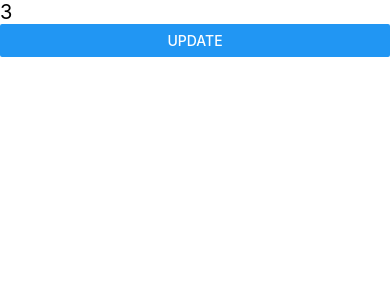
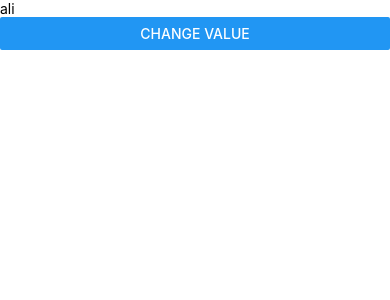
Before and after one commit to Shehiryar12/Awesomeproject, a React Native app: screen / in a window 390 px wide. Shown: the top 300 px of the page. Built offline with nearby package versions, Linux system fonts and the light colour scheme.

Commit message:
learn state.js

```diff
--- a/src/State.js
+++ b/src/State.js
@@ -1,48 +1,26 @@
-//  import React,{useState} from 'react'
-//  import{View,Text, Button, TextInput} from "react-native"
+ import React,{useState} from 'react'
+ import{View,Text, Button, TextInput} from "react-native"
 
 
-// export default function Hello(){
+export default function Hello(){
 
-// const [inputText, setInputText]=useState("");
-
-
-// const input=(type)=>{
-//      setInputText(type)
-// }
-// console.log(inputText)
-
-
-//     return(
-
-//         <View>
-//             <Text>ali</Text>
-
-//              <TextInput
-
-//              onChangeText={r=>input(r)}
-//     />
-//         </View>
+const [inputText, setInputText]=useState("abc");
 
 
 
-//     );
-// };
+console.log(inputText)
 
- import React,{useState} from 'react'
- import{View,Text, Button} from "react-native"
 
-function Hello(){
+    return(
 
-    const[count,setcount]=useState(3)
-    return(
         <View>
-            <Text style={{fontSize:20}}>
-                 {count}
-            </Text>
-            <Button title='update' onPress={()=>setcount(count+1)} />
+            <Text>ali</Text>
+
+           <Button title='change value' onPress={() => setInputText('def')}/>
+
         </View>
+
+
+
     );
-}
-
-export default Hello;
+};
```
